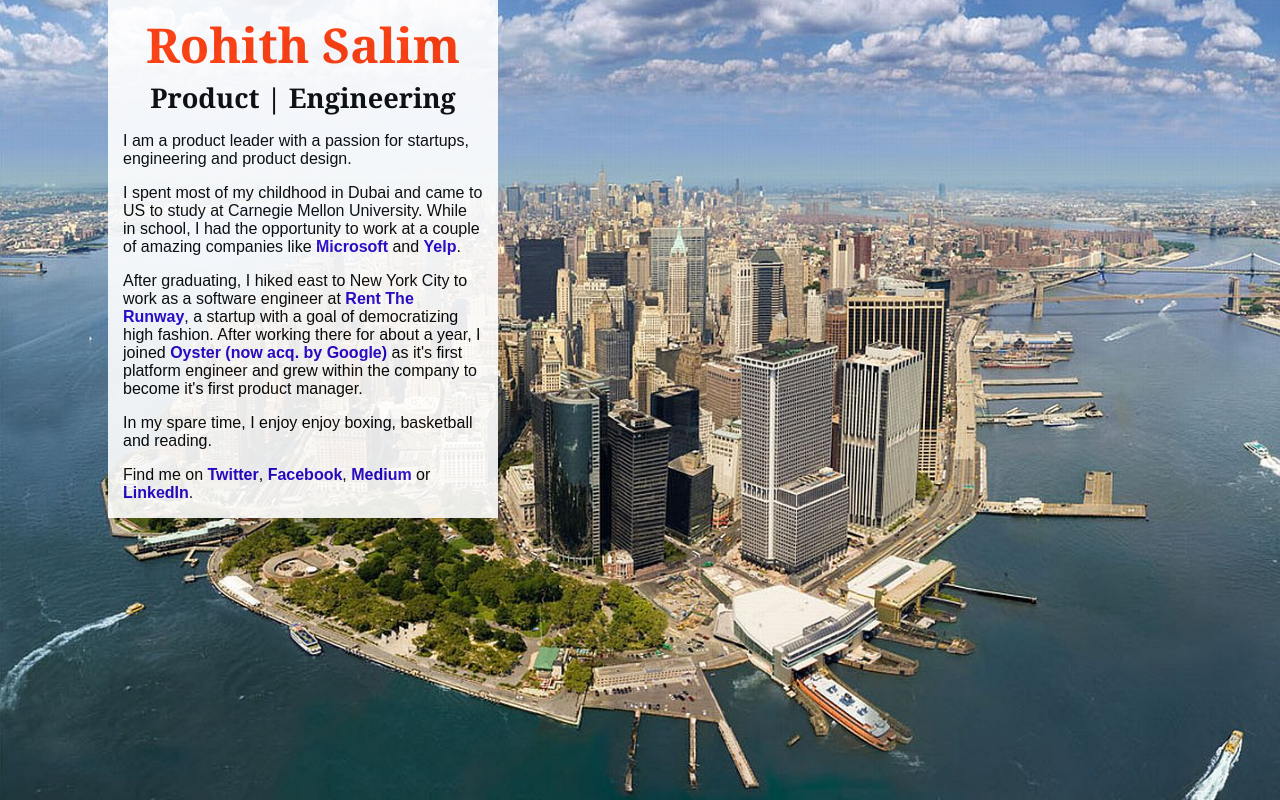
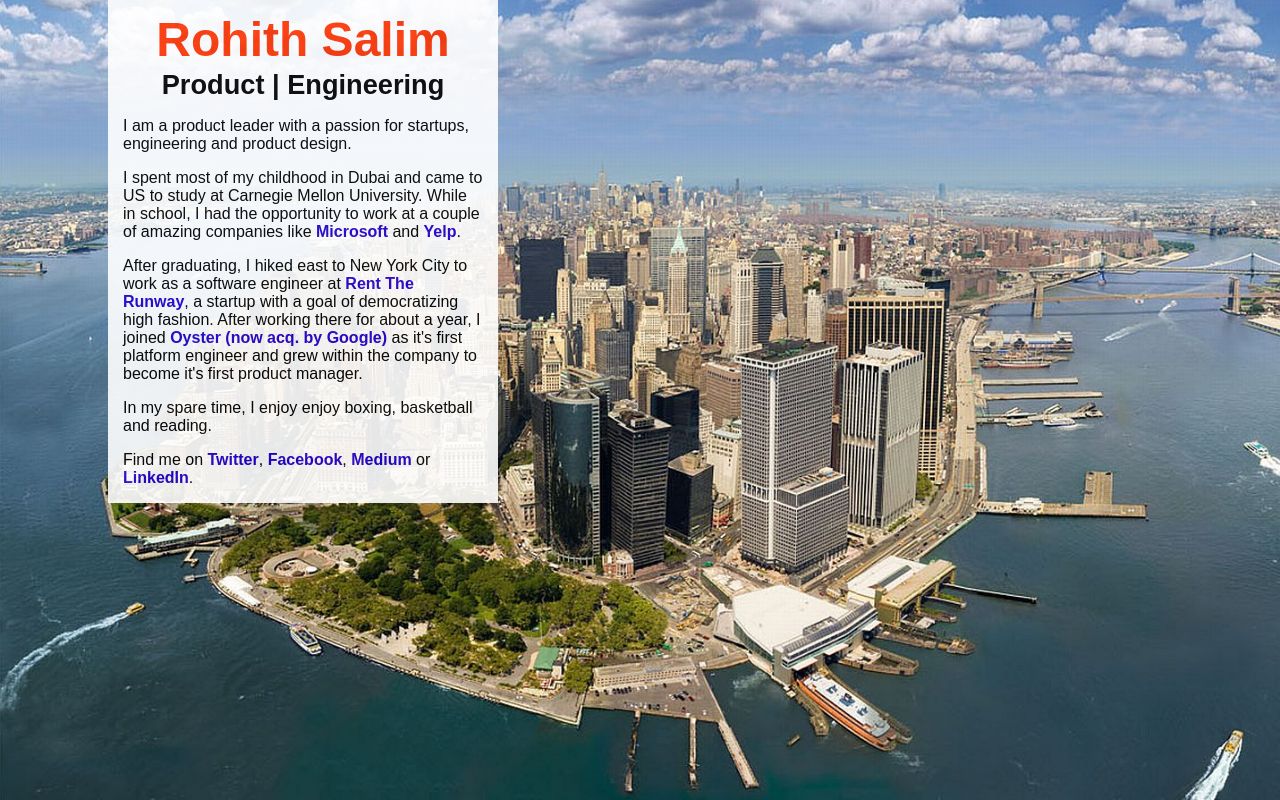
Before and after one commit to rohitsalim/rohitsalim.github.io, a plain HTML site: page index.html in a window 1280 px wide. Drawn offline with Linux system fonts and the light colour scheme.

Commit message:
Changed the fonts

```diff
--- a/css/base.css
+++ b/css/base.css
@@ -53,6 +53,7 @@ p {
 	font-size: 3em;
 	text-align: center;
 	color: #FE3300;
+	font-family: OyAkkurat, Akkurat Pro, Arial, sans-serif;
 }
 
 h3 {
@@ -60,6 +61,7 @@ h3 {
 	margin-bottom: 0px;
 	font-size: 1.7em;
 	text-align: center;
+	font-family: OyAkkurat, Akkurat Pro, Arial, sans-serif;
 }
 
 
```
